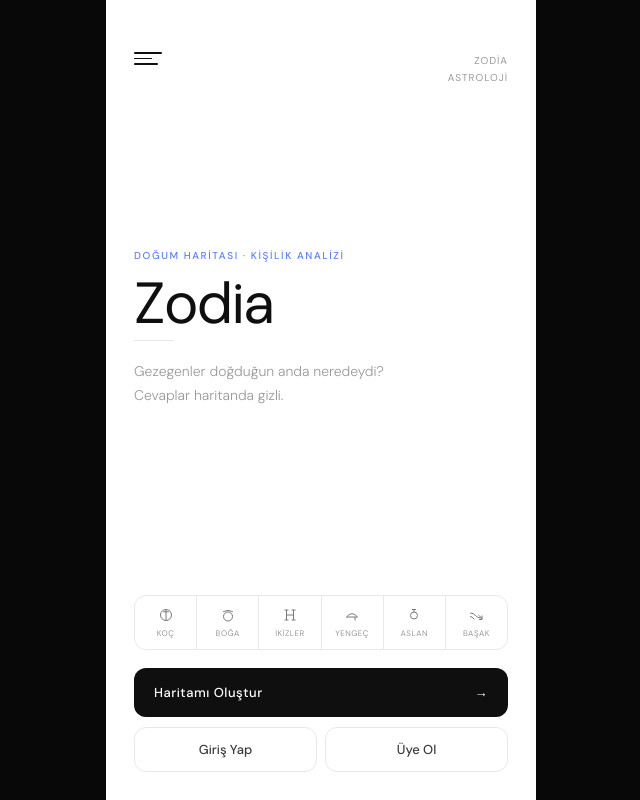
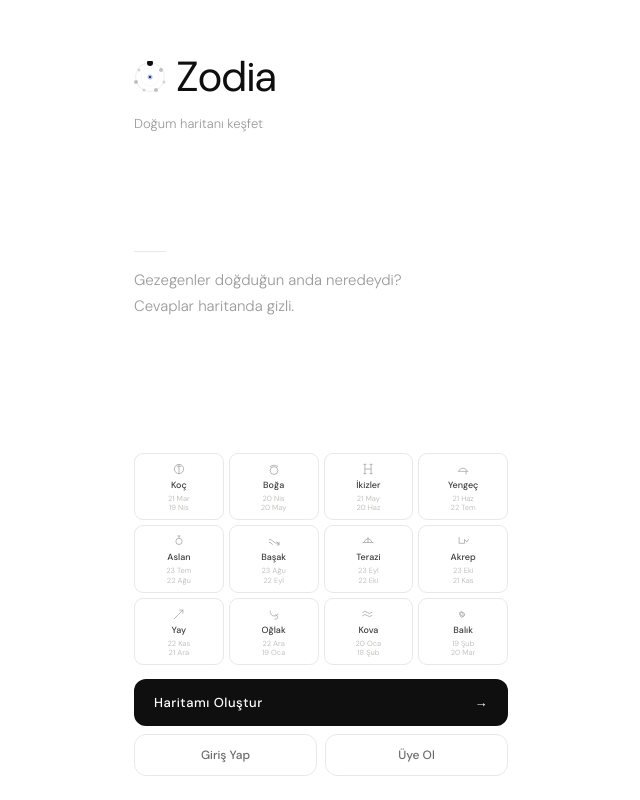
Before and after one commit to bugrasoysall/zodia, a plain HTML site: page index.html in a window 1280 px wide. Shown: the whole page, without its empty margins (319-959 px from the left). Drawn offline with Linux system fonts and the light colour scheme.

Commit message:
index.html

```diff
--- a/index.html
+++ b/index.html
@@ -22,7 +22,7 @@
 html, body {
   margin: 0;
   padding: 0;
-  background: #080808;
+  background: #FFFFFF;
   font-family: 'DM Sans', sans-serif;
   -webkit-font-smoothing: antialiased;
   overflow: hidden;
@@ -36,8 +36,6 @@ html, body {
   right: 0;
   bottom: 0;
   width: 100%;
-  height: 100vh;
-  height: 100dvh;
   max-width: 430px;
   margin: 0 auto;
   background: var(--white);
@@ -98,47 +96,90 @@ html, body {
   background: var(--white);
   display: flex;
   flex-direction: column;
-  justify-content: space-between;
   overflow: hidden;
 }
-.wl-top {
-  padding: calc(52px + env(safe-area-inset-top)) 28px 0;
+.wl-logo-area {
+  padding: calc(56px + env(safe-area-inset-top)) 28px 0;
   display: flex;
-  justify-content: space-between;
+  flex-direction: column;
   align-items: flex-start;
   flex-shrink: 0;
 }
-.wl-hero {
-  padding: 0 28px;
+.wl-logo-mark {
+  display: flex;
+  align-items: center;
+  gap: 10px;
+  margin-bottom: 10px;
+}
+.wl-logo-icon {
+  width: 32px;
+  height: 32px;
+}
+.wl-title {
+  font-size: 42px;
+  font-weight: 400;
+  color: var(--ink-900);
+  line-height: 1;
+  letter-spacing: -.03em;
+}
+.wl-tagline {
+  font-size: 13px;
+  font-weight: 300;
+  color: var(--ink-400);
+  margin-top: 6px;
+  line-height: 1.55;
+}
+.wl-middle {
   flex: 1;
+  min-height: 0;
   display: flex;
   flex-direction: column;
   justify-content: center;
-  min-height: 0;
+  padding: 0 28px;
+}
+.wl-rule {
+  width: 32px;
+  height: 1px;
+  background: var(--ink-200);
+  margin-bottom: 16px;
+}
+.wl-desc {
+  font-size: 15px;
+  font-weight: 300;
+  color: var(--ink-400);
+  line-height: 1.7;
 }
 .wl-bottom {
-  padding: 24px 28px calc(28px + env(safe-area-inset-bottom));
+  padding: 16px 28px calc(24px + env(safe-area-inset-bottom));
   flex-shrink: 0;
 }
-.wl-mark{display:flex;flex-direction:column;gap:4px;}
-.wl-mark-line{height:1.5px;background:var(--ink-900);border-radius:1px;}
-.wl-mark-line:nth-child(1){width:28px;} .wl-mark-line:nth-child(2){width:18px;} .wl-mark-line:nth-child(3){width:24px;}
-.wl-issue{font-size:10px;letter-spacing:.1em;color:var(--ink-400);text-transform:uppercase;text-align:right;line-height:1.7;}
-.wl-hero{padding:0 28px;flex:1;display:flex;flex-direction:column;justify-content:center;}
-.wl-over{font-size:10px;letter-spacing:.16em;color:var(--arc);text-transform:uppercase;font-weight:500;margin-bottom:14px;}
-.wl-title{font-size:58px;font-weight:400;color:var(--ink-900);line-height:.95;letter-spacing:-.025em;margin-bottom:8px;}
-.wl-title em{font-style:italic;font-weight:300;color:var(--ink-500);}
-.wl-rule{width:40px;height:1px;background:var(--ink-200);margin-bottom:18px;}
-.wl-desc{font-size:14px;font-weight:300;color:var(--ink-400);line-height:1.75;max-width:260px;}
-.sign-strip{display:flex;border:.5px solid var(--ink-200);border-radius:12px;overflow:hidden;margin-bottom:18px;}
-.sign-chip{flex:1;display:flex;flex-direction:column;align-items:center;gap:5px;padding:11px 4px;border-right:.5px solid var(--ink-200);cursor:pointer;transition:background .15s;}
-.sign-chip:last-child{border-right:none;}
-.sign-chip:hover{background:var(--ink-50);}
-.sign-chip svg{width:16px;height:16px;}
-.sign-chip-name{font-size:8px;color:var(--ink-400);letter-spacing:.06em;text-transform:uppercase;}
-.btn-primary{width:100%;background:var(--ink-900);color:var(--white);border:none;border-radius:12px;padding:16px 20px;font-size:13px;font-weight:500;font-family:'DM Sans',sans-serif;letter-spacing:.04em;cursor:pointer;display:flex;align-items:center;justify-content:space-between;transition:opacity .15s;}
+.sign-grid {
+  display: grid;
+  grid-template-columns: repeat(4, 1fr);
+  gap: 5px;
+  margin-bottom: 14px;
+}
+.sign-cell {
+  display: flex;
+  flex-direction: column;
+  align-items: center;
+  gap: 3px;
+  padding: 8px 3px 6px;
+  border: .5px solid var(--ink-200);
+  border-radius: 9px;
+  cursor: pointer;
+  transition: background .15s;
+  background: var(--white);
+}
+.sign-cell:active { background: var(--ink-50); }
+.sign-cell svg { width: 14px; height: 14px; }
+.sign-cell-name { font-size: 9px; font-weight: 500; color: var(--ink-700); }
+.sign-cell-date { font-size: 7.5px; color: var(--ink-300); text-align: center; line-height: 1.3; }
+.btn-primary{width:100%;background:var(--ink-900);color:var(--white);border:none;border-radius:12px;padding:15px 20px;font-size:13px;font-weight:500;font-family:'DM Sans',sans-serif;letter-spacing:.04em;cursor:pointer;display:flex;align-items:center;justify-content:space-between;transition:opacity .15s;}
 .btn-primary:active{opacity:.85;}
-.btn-ghost{width:100%;background:transparent;color:var(--ink-400);border:none;padding:12px;font-size:13px;font-family:'DM Sans',sans-serif;cursor:pointer;text-align:center;margin-top:6px;}
+.btn-auth-row{display:flex;gap:8px;margin-top:8px;}
+.btn-auth{flex:1;background:transparent;color:var(--ink-500);border:.5px solid var(--ink-200);border-radius:12px;padding:12px;font-size:12px;font-weight:500;font-family:'DM Sans',sans-serif;cursor:pointer;text-align:center;transition:background .15s;}
+.btn-auth:active{background:var(--ink-50);}
 
 /* ══ INPUT ══ */
 #s-input{background:var(--white);display:flex;flex-direction:column;overflow:hidden;}
@@ -354,33 +395,57 @@
 
 <!-- ══ WELCOME ══ -->
 <div class="screen" id="s-welcome">
-  <div class="wl-top">
-    <div class="wl-mark">
-      <div class="wl-mark-line"></div><div class="wl-mark-line"></div><div class="wl-mark-line"></div>
+
+  <!-- Logo alanı — üstte sabit -->
+  <div class="wl-logo-area anim a1">
+    <div class="wl-logo-mark">
+      <svg class="wl-logo-icon" viewBox="0 0 32 32" fill="none">
+        <circle cx="16" cy="16" r="14.5" stroke="#E8E8E6" stroke-width=".75"/>
+        <circle cx="16" cy="16" r="9"    stroke="#F0F0EE" stroke-width=".5"/>
+        <circle cx="16" cy="2"   r="3"   fill="#0F0F0F"/>
+        <circle cx="27" cy="9"   r="2"   fill="#9A9A9A" opacity=".6"/>
+        <circle cx="30" cy="21"  r="1.5" fill="#9A9A9A" opacity=".4"/>
+        <circle cx="22" cy="29"  r="2"   fill="#9A9A9A" opacity=".6"/>
+        <circle cx="10" cy="29"  r="1.5" fill="#9A9A9A" opacity=".4"/>
+        <circle cx="2"  cy="21"  r="2"   fill="#9A9A9A" opacity=".6"/>
+        <circle cx="5"  cy="9"   r="1.5" fill="#9A9A9A" opacity=".4"/>
+        <circle cx="16" cy="16"  r="2.5" fill="#5B7FFF" opacity=".5"/>
+        <circle cx="16" cy="16"  r="1"   fill="#0F0F0F"/>
+      </svg>
+      <span class="wl-title">Zodia</span>
     </div>
-    <div class="wl-issue">Zodia<br>Astroloji</div>
+    <div class="wl-tagline">Doğum haritanı keşfet</div>
   </div>
-  <div class="wl-hero">
-    <div class="wl-over anim a1">Doğum haritası · Kişilik analizi</div>
-    <div class="wl-title anim a2">Zodia</div>
-    <div class="wl-rule anim a3"></div>
-    <div class="wl-desc anim a3">Gezegenler doğduğun anda neredeydi? Cevaplar haritanda gizli.</div>
+
+  <!-- Orta boşluk + açıklama -->
+  <div class="wl-middle anim a2">
+    <div class="wl-rule"></div>
+    <div class="wl-desc">Gezegenler doğduğun anda neredeydi?<br>Cevaplar haritanda gizli.</div>
   </div>
-  <div class="wl-bottom anim a4">
-    <div class="sign-strip">
-      <div class="sign-chip"><svg viewBox="0 0 16 16" fill="none"><circle cx="8" cy="8" r="5.5" stroke="#6B6B6B" stroke-width=".9"/><line x1="8" y1="2.5" x2="8" y2="13.5" stroke="#6B6B6B" stroke-width=".9"/><line x1="5.2" y1="4.8" x2="10.8" y2="4.8" stroke="#6B6B6B" stroke-width=".9"/></svg><span class="sign-chip-name">Koç</span></div>
-      <div class="sign-chip"><svg viewBox="0 0 16 16" fill="none"><circle cx="8" cy="9.5" r="4.5" stroke="#6B6B6B" stroke-width=".9"/><path d="M3.5 4.5Q8 2 12.5 4.5" stroke="#6B6B6B" stroke-width=".9" fill="none" stroke-linecap="round"/></svg><span class="sign-chip-name">Boğa</span></div>
-      <div class="sign-chip"><svg viewBox="0 0 16 16" fill="none"><line x1="4.5" y1="3" x2="4.5" y2="13" stroke="#6B6B6B" stroke-width=".9"/><line x1="11.5" y1="3" x2="11.5" y2="13" stroke="#6B6B6B" stroke-width=".9"/><line x1="4.5" y1="8" x2="11.5" y2="8" stroke="#6B6B6B" stroke-width=".9"/><line x1="2.5" y1="3" x2="6.5" y2="3" stroke="#6B6B6B" stroke-width=".9"/><line x1="9.5" y1="3" x2="13.5" y2="3" stroke="#6B6B6B" stroke-width=".9"/><line x1="2.5" y1="13" x2="6.5" y2="13" stroke="#6B6B6B" stroke-width=".9"/><line x1="9.5" y1="13" x2="13.5" y2="13" stroke="#6B6B6B" stroke-width=".9"/></svg><span class="sign-chip-name">İkizler</span></div>
-      <div class="sign-chip"><svg viewBox="0 0 16 16" fill="none"><path d="M2.5 10Q8 3 13.5 10" stroke="#6B6B6B" stroke-width=".9" fill="none" stroke-linecap="round"/><line x1="2.5" y1="10" x2="13.5" y2="10" stroke="#6B6B6B" stroke-width=".9"/><line x1="11" y1="10" x2="11" y2="13.5" stroke="#6B6B6B" stroke-width=".9"/></svg><span class="sign-chip-name">Yengeç</span></div>
-      <div class="sign-chip"><svg viewBox="0 0 16 16" fill="none"><circle cx="8" cy="8.5" r="3.5" stroke="#6B6B6B" stroke-width=".9"/><line x1="8" y1="5" x2="8" y2="2.5" stroke="#6B6B6B" stroke-width=".9"/><line x1="6" y1="2.5" x2="10" y2="2.5" stroke="#6B6B6B" stroke-width=".9"/></svg><span class="sign-chip-name">Aslan</span></div>
-      <div class="sign-chip"><svg viewBox="0 0 16 16" fill="none"><path d="M2.5 6Q5.5 6 7.5 8.5Q9.5 11 12.5 11" stroke="#6B6B6B" stroke-width=".9" fill="none" stroke-linecap="round"/><path d="M2.5 9.5Q4.5 9.5 6 12" stroke="#6B6B6B" stroke-width=".9" fill="none" stroke-linecap="round"/><line x1="11" y1="8.5" x2="14" y2="11.5" stroke="#6B6B6B" stroke-width=".9" stroke-linecap="round"/><line x1="14" y1="8.5" x2="14" y2="12.5" stroke="#6B6B6B" stroke-width=".9"/><line x1="11" y1="12.5" x2="14" y2="12.5" stroke="#6B6B6B" stroke-width=".9"/></svg><span class="sign-chip-name">Başak</span></div>
+
+  <!-- Alt alan: burçlar + butonlar -->
+  <div class="wl-bottom anim a3">
+    <div class="sign-grid">
+      <div class="sign-cell"><svg viewBox="0 0 18 18" fill="none"><circle cx="9" cy="9" r="6" stroke="#9A9A9A" stroke-width=".9"/><line x1="9" y1="3" x2="9" y2="15" stroke="#9A9A9A" stroke-width=".9"/><line x1="6" y1="5.5" x2="12" y2="5.5" stroke="#9A9A9A" stroke-width=".9"/></svg><span class="sign-cell-name">Koç</span><span class="sign-cell-date">21 Mar<br>19 Nis</span></div>
+      <div class="sign-cell"><svg viewBox="0 0 18 18" fill="none"><circle cx="9" cy="11" r="5" stroke="#9A9A9A" stroke-width=".9"/><path d="M4 5.5Q9 2.5 14 5.5" stroke="#9A9A9A" stroke-width=".9" fill="none" stroke-linecap="round"/></svg><span class="sign-cell-name">Boğa</span><span class="sign-cell-date">20 Nis<br>20 May</span></div>
+      <div class="sign-cell"><svg viewBox="0 0 18 18" fill="none"><line x1="5" y1="3" x2="5" y2="15" stroke="#9A9A9A" stroke-width=".9"/><line x1="13" y1="3" x2="13" y2="15" stroke="#9A9A9A" stroke-width=".9"/><line x1="5" y1="9" x2="13" y2="9" stroke="#9A9A9A" stroke-width=".9"/><line x1="3" y1="3" x2="7" y2="3" stroke="#9A9A9A" stroke-width=".9"/><line x1="11" y1="3" x2="15" y2="3" stroke="#9A9A9A" stroke-width=".9"/><line x1="3" y1="15" x2="7" y2="15" stroke="#9A9A9A" stroke-width=".9"/><line x1="11" y1="15" x2="15" y2="15" stroke="#9A9A9A" stroke-width=".9"/></svg><span class="sign-cell-name">İkizler</span><span class="sign-cell-date">21 May<br>20 Haz</span></div>
+      <div class="sign-cell"><svg viewBox="0 0 18 18" fill="none"><path d="M3 12Q9 3 15 12" stroke="#9A9A9A" stroke-width=".9" fill="none" stroke-linecap="round"/><line x1="3" y1="12" x2="15" y2="12" stroke="#9A9A9A" stroke-width=".9"/><line x1="13" y1="12" x2="13" y2="16" stroke="#9A9A9A" stroke-width=".9"/></svg><span class="sign-cell-name">Yengeç</span><span class="sign-cell-date">21 Haz<br>22 Tem</span></div>
+      <div class="sign-cell"><svg viewBox="0 0 18 18" fill="none"><circle cx="9" cy="9.5" r="4" stroke="#9A9A9A" stroke-width=".9"/><line x1="9" y1="5.5" x2="9" y2="2.5" stroke="#9A9A9A" stroke-width=".9"/><line x1="7" y1="2.5" x2="11" y2="2.5" stroke="#9A9A9A" stroke-width=".9"/></svg><span class="sign-cell-name">Aslan</span><span class="sign-cell-date">23 Tem<br>22 Ağu</span></div>
+      <div class="sign-cell"><svg viewBox="0 0 18 18" fill="none"><path d="M3 7Q6 7 8 9.5Q10 12 14 12" stroke="#9A9A9A" stroke-width=".9" fill="none" stroke-linecap="round"/><path d="M3 10.5Q5.5 10.5 7 13.5" stroke="#9A9A9A" stroke-width=".9" fill="none" stroke-linecap="round"/><line x1="12.5" y1="10" x2="15.5" y2="13" stroke="#9A9A9A" stroke-width=".9" stroke-linecap="round"/><line x1="15.5" y1="10" x2="15.5" y2="14" stroke="#9A9A9A" stroke-width=".9"/><line x1="12.5" y1="14" x2="15.5" y2="14" stroke="#9A9A9A" stroke-width=".9"/></svg><span class="sign-cell-name">Başak</span><span class="sign-cell-date">23 Ağu<br>22 Eyl</span></div>
+      <div class="sign-cell"><svg viewBox="0 0 18 18" fill="none"><line x1="2" y1="11" x2="16" y2="11" stroke="#9A9A9A" stroke-width=".9"/><line x1="9" y1="11" x2="9" y2="4" stroke="#9A9A9A" stroke-width=".9"/><path d="M3.5 11Q6 6 9 6Q12 6 14.5 11" stroke="#9A9A9A" stroke-width=".9" fill="none"/></svg><span class="sign-cell-name">Terazi</span><span class="sign-cell-date">23 Eyl<br>22 Eki</span></div>
+      <div class="sign-cell"><svg viewBox="0 0 18 18" fill="none"><line x1="4" y1="4" x2="4" y2="12" stroke="#9A9A9A" stroke-width=".9"/><line x1="4" y1="12" x2="11" y2="12" stroke="#9A9A9A" stroke-width=".9"/><line x1="11" y1="12" x2="11" y2="7" stroke="#9A9A9A" stroke-width=".9"/><line x1="11" y1="7" x2="14" y2="10" stroke="#9A9A9A" stroke-width=".9" stroke-linecap="round"/><line x1="14" y1="10" x2="16" y2="7" stroke="#9A9A9A" stroke-width=".9" stroke-linecap="round"/></svg><span class="sign-cell-name">Akrep</span><span class="sign-cell-date">23 Eki<br>21 Kas</span></div>
+      <div class="sign-cell"><svg viewBox="0 0 18 18" fill="none"><line x1="3" y1="15" x2="14" y2="4" stroke="#9A9A9A" stroke-width=".9" stroke-linecap="round"/><line x1="9.5" y1="4" x2="14" y2="4" stroke="#9A9A9A" stroke-width=".9"/><line x1="14" y1="4" x2="14" y2="8.5" stroke="#9A9A9A" stroke-width=".9"/></svg><span class="sign-cell-name">Yay</span><span class="sign-cell-date">22 Kas<br>21 Ara</span></div>
+      <div class="sign-cell"><svg viewBox="0 0 18 18" fill="none"><path d="M4 5C4 5 4 11.5 9 11.5C14 11.5 14 9 14 9" stroke="#9A9A9A" stroke-width=".9" fill="none" stroke-linecap="round"/><path d="M11.5 9.5Q14 11.5 13.5 14.5Q12.5 16.5 10 15.5" stroke="#9A9A9A" stroke-width=".9" fill="none" stroke-linecap="round"/></svg><span class="sign-cell-name">Oğlak</span><span class="sign-cell-date">22 Ara<br>19 Oca</span></div>
+      <div class="sign-cell"><svg viewBox="0 0 18 18" fill="none"><path d="M2 7Q5 4 8 7Q11 10 14 7" stroke="#9A9A9A" stroke-width=".9" fill="none" stroke-linecap="round"/><path d="M2 11Q5 8 8 11Q11 14 14 11" stroke="#9A9A9A" stroke-width=".9" fill="none" stroke-linecap="round"/></svg><span class="sign-cell-name">Kova</span><span class="sign-cell-date">20 Oca<br>18 Şub</span></div>
+      <div class="sign-cell"><svg viewBox="0 0 18 18" fill="none"><path d="M5 9C6 6 10 6 11 9C12 12 8 14 5 9Z" stroke="#9A9A9A" stroke-width=".9" fill="none"/><path d="M5 9C4 6 8 4 9 9C10 14 6 16 5 9Z" stroke="#9A9A9A" stroke-width=".9" fill="none"/></svg><span class="sign-cell-name">Balık</span><span class="sign-cell-date">19 Şub<br>20 Mar</span></div>
     </div>
     <button class="btn-primary" onclick="goTo('s-input')"><span>Haritamı Oluştur</span><span>→</span></button>
-    <div style="display:flex;gap:8px;margin-top:10px;">
-      <button onclick="goTo('s-input')" style="flex:1;background:transparent;color:var(--ink-700);border:.5px solid var(--ink-200);border-radius:12px;padding:13px 16px;font-size:13px;font-weight:500;font-family:'DM Sans',sans-serif;cursor:pointer;transition:background .15s;" onmouseover="this.style.background='var(--ink-50)'" onmouseout="this.style.background='transparent'">Giriş Yap</button>
-      <button onclick="goTo('s-input')" style="flex:1;background:transparent;color:var(--ink-700);border:.5px solid var(--ink-200);border-radius:12px;padding:13px 16px;font-size:13px;font-weight:500;font-family:'DM Sans',sans-serif;cursor:pointer;transition:background .15s;" onmouseover="this.style.background='var(--ink-50)'" onmouseout="this.style.background='transparent'">Üye Ol</button>
+    <div class="btn-auth-row">
+      <button class="btn-auth" onclick="goTo('s-input')">Giriş Yap</button>
+      <button class="btn-auth" onclick="goTo('s-input')">Üye Ol</button>
     </div>
   </div>
+
 </div>
 
 <!-- ══ INPUT ══ -->
@@ -625,6 +690,16 @@
 </div><!-- .app -->
 
 <script>
+// ── FULLSCREEN HEIGHT FIX (iOS Safari) ──
+function fixHeight() {
+  const h = window.innerHeight;
+  document.querySelector('.app').style.height = h + 'px';
+  document.querySelector('.app').style.maxHeight = h + 'px';
+}
+fixHeight();
+window.addEventListener('resize', fixHeight);
+window.addEventListener('orientationchange', function(){ setTimeout(fixHeight, 200); });
+
 // ── NAV ──
 let cur='s-splash';
 function goTo(id){
@@ -658,16 +733,16 @@ function switchNav(el,tab){
   let raf=null;
   let done=false;
 
-  // Robust sizing — use window dimensions for iOS
+  // Robust sizing — use window dimensions
   function setSize(){
-    const W=window.innerWidth;
-    const H=window.innerHeight;
-    const dpr=window.devicePixelRatio||1;
-    canvas.style.width=W+'px';
-    canvas.style.height=H+'px';
-    canvas.width=Math.round(W*dpr);
-    canvas.height=Math.round(H*dpr);
-    ctx.setTransform(dpr,0,0,dpr,0,0);
+    const W = window.innerWidth;
+    const H = window.innerHeight;
+    const dpr = window.devicePixelRatio || 1;
+    canvas.style.width = W + 'px';
+    canvas.style.height = H + 'px';
+    canvas.width = Math.round(W * dpr);
+    canvas.height = Math.round(H * dpr);
+    ctx.setTransform(dpr, 0, 0, dpr, 0, 0);
   }
 
   setSize();
```
